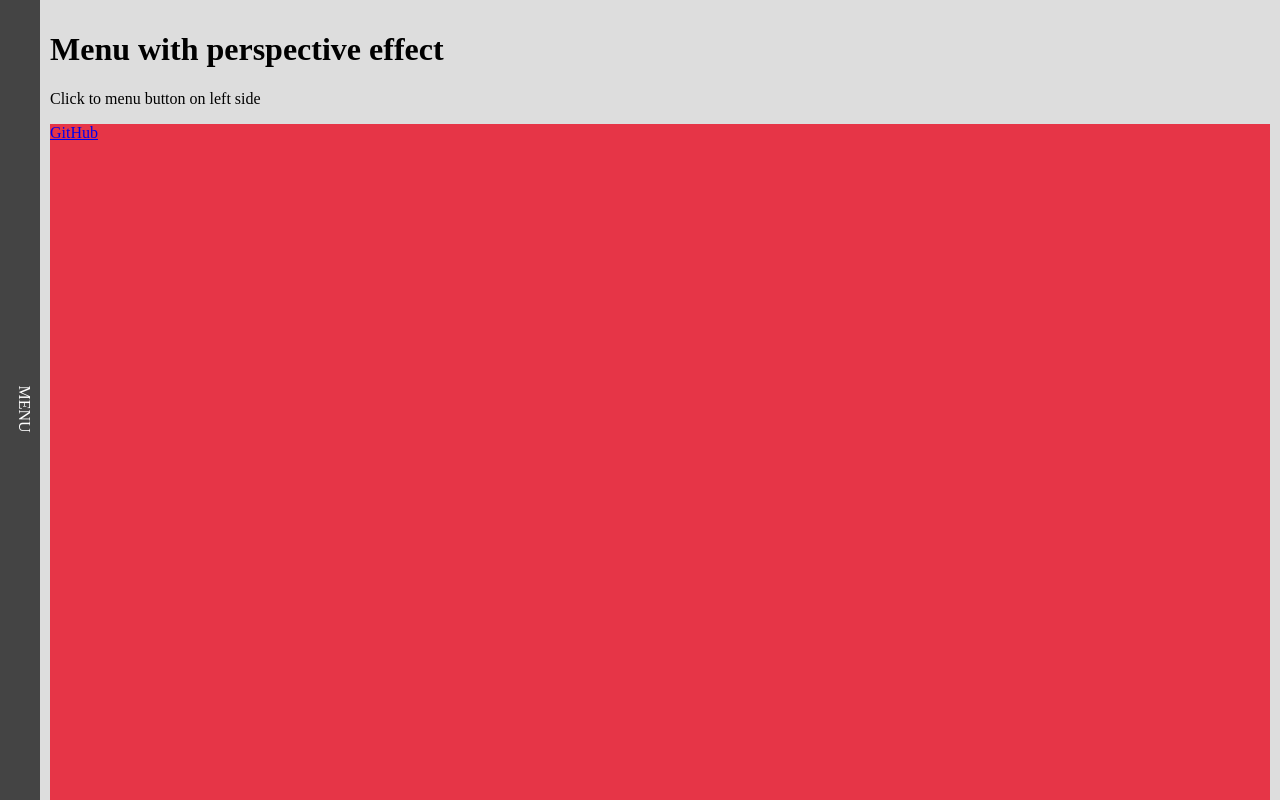
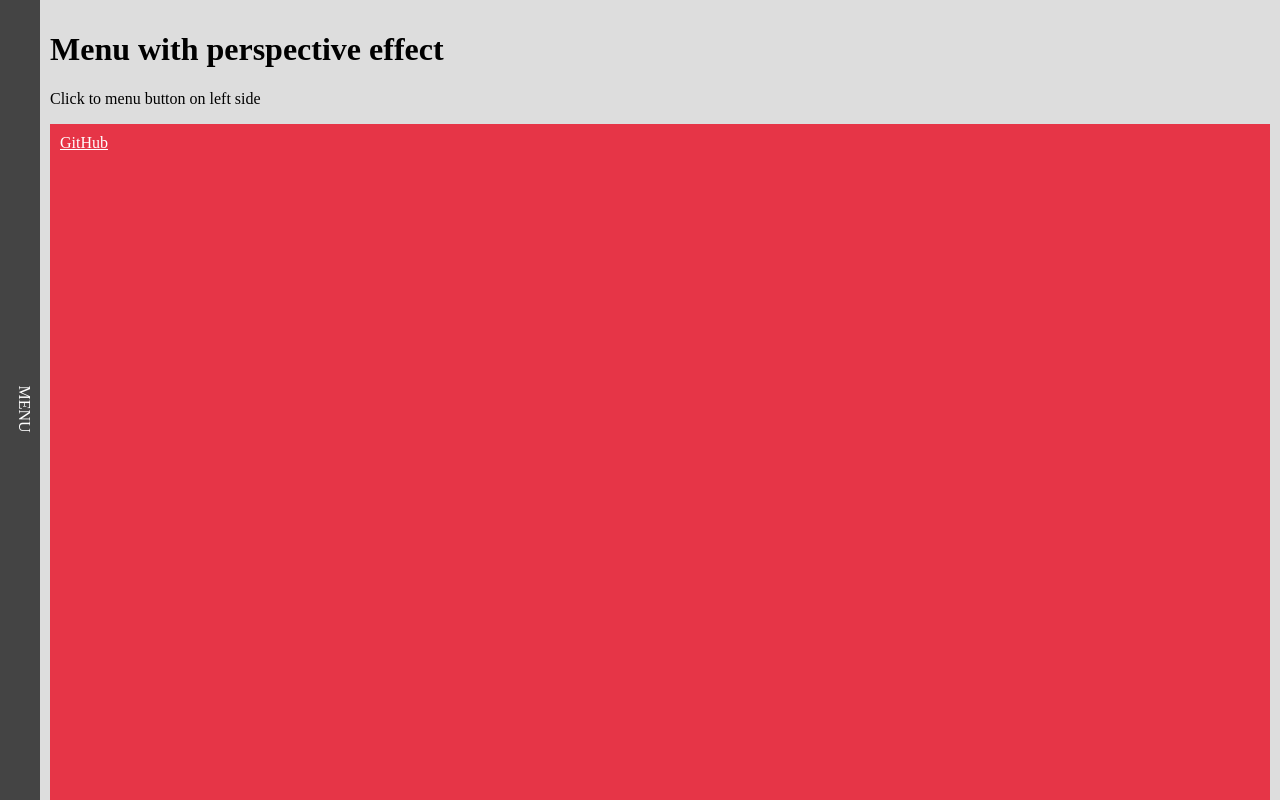
Before and after one commit to BorisKotlyarov/perspective-effect-menu, a plain HTML site: page index.html in a window 1280 px wide. Drawn offline with Linux system fonts and the light colour scheme.

Commit message:
style was fixed

```diff
--- a/style.css
+++ b/style.css
@@ -36,10 +36,6 @@ html, body {
 
 
 /*---------------------*/
-.test-conteiner {
-    height: 1000px;
-    background-color: #e63547;
-}
 
 .left-block {
     height: 100%;
@@ -85,3 +81,15 @@ html, body {
     color: #fff;
     text-transform: uppercase;
 }
+
+/*---------------------*/
+.test-conteiner {
+    height: 1000px;
+    background-color: #e63547;
+    color: #ffffff;
+    padding: 10px;
+}
+.test-conteiner a {
+    color: #ffffff;
+}
+/*---------------------*/
```
